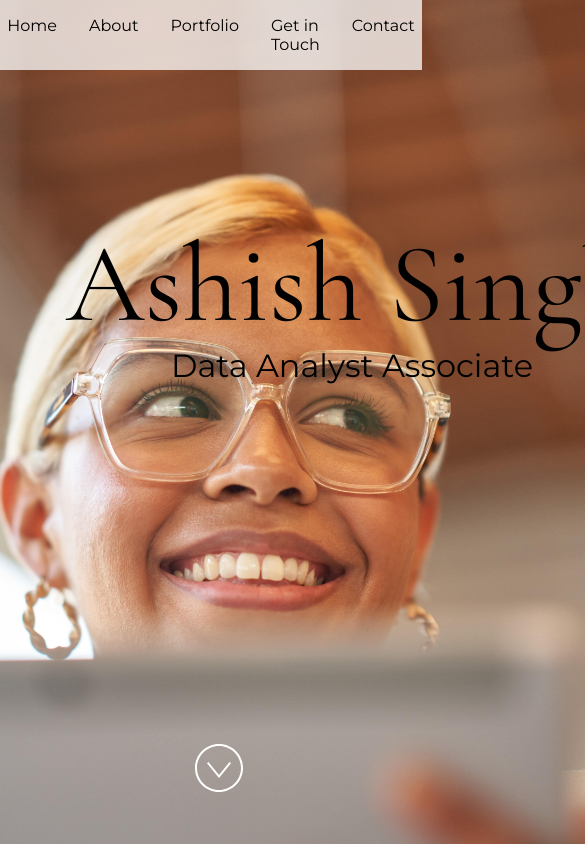
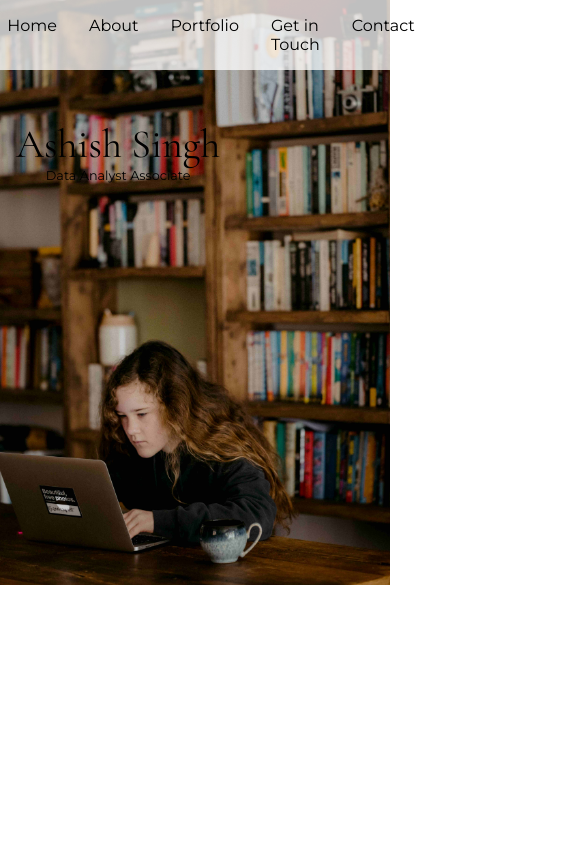
Before and after one commit to Ashish-NIT-Goa/my_portfolio, a React (Vite) app: page / in a window 390 px wide. Shown: the top 844 px of the page, 585 px wide, since content can reach past the window. Built offline with nearby package versions, Linux system fonts and the light colour scheme; grey boxes are pictures that could not be loaded.

Commit message:
Add responsivness till home

```diff
--- a/src/Components/About.jsx
+++ b/src/Components/About.jsx
@@ -52,7 +52,7 @@ const detailOrQuote =
 const About = () => {
   return (
     <section className="padding" id="about">
-      <img className="background" src={image} alt={imageAltText} />
+      <img className="about-background" src={image} alt={imageAltText} />
       <div className="about-container">
         <h2>About Myself</h2>
         <p className="large">{description}</p>
--- /dev/null
+++ b/src/Components/Home.css
@@ -0,0 +1,49 @@
+
+
+.name-title {
+    position: absolute;
+    top: 15rem;
+    left: 2rem;
+    width: 40rem;
+    text-align: center;
+}
+
+.arrow-down {
+    position: absolute;
+    bottom: 3rem;
+    left: 50%;
+}
+
+/* responsive styles */
+@media screen and (max-width: 600px) {
+    .home-background {
+        width: 100%;
+        height: auto;
+        /* max-height: 100px; */
+        content: url("../images/portrait-girl-with-laptop.jpg");
+      }
+
+    .name-title {
+        position: absolute;
+        top: 8rem;
+        left: 1rem;
+        width: auto;
+        text-align: left;
+    }
+
+    .name-title h1 {
+        font-size: 2.5rem;
+        margin-bottom: -1rem;
+    }
+
+    .name-title h2 {
+        font-size: 0.8rem;
+        margin-top: 0.5rem;
+        text-align: center;
+    }
+
+    .bounce {
+        height: 1.5rem;
+        width: 1.5rem;
+    }
+}
--- a/src/Components/Home.jsx
+++ b/src/Components/Home.jsx
@@ -8,6 +8,8 @@
 import React from "react";
 import arrowSvg from "../images/down-arrow.svg";
 import PropTypes from "prop-types";
+
+import "./Home.css";
 
 /**
  * Home background image
@@ -20,28 +22,21 @@ import PropTypes from "prop-types";
  * Need an image? Check out https://unsplash.com to download a photo you
  * freely use on your site.
  */
-import image from "../images/woman-with-tablet.jpg";
+import landscapeImage from "../images/woman-with-tablet.jpg";
+// import portraitImage from "../images/portrait-girl-with-laptop.jpg";
 
 const imageAltText = "Adult female in office setting leaning against a glass wall while holding a platinum Microsoft Surface Pro 7 in tablet mode preparing to write with Microsoft Surface Pen";
 
 const Home = ({ name, title }) => {
   return (
     <section id="home" className="min-height">
-      <img className="background" src={image} alt="" />
-      <div
-        style={{
-          position: "absolute",
-          top: "15rem",
-          left: "2rem",
-          width: "40rem",
-          textAlign: "center",
-        }}
-      >
+      <img className="home-background" src={landscapeImage} alt="" />
+      <div className="name-title">
         <h1>{name}</h1>
         <h2>{title}</h2>
       </div>
-      <div style={{ position: "absolute", bottom: "3rem", left: "50%" }}>
-        <img src={arrowSvg} style={{ height: "3rem", width: "3rem" }} alt={imageAltText} className="bounce"/>
+      <div className="arrow-down">
+        <img src={arrowSvg} alt={imageAltText} className="bounce"/>
       </div>
     </section>
   );
--- a/src/styles.css
+++ b/src/styles.css
@@ -35,7 +35,7 @@ section.padding {
   padding: 5rem 0;
 }
 
-section img.background {
+/* section img.background {
   height: 100%;
   left: 50%;
   object-fit: cover;
@@ -45,6 +45,30 @@ section img.background {
   transform: translate(-50%, 0);
   width: 100vmax;
   z-index: -1;
+} */
+
+.home-background {
+    height: 100%;
+    left: 50%;
+    object-fit: cover;
+    pointer-events: none;
+    position: absolute;
+    top: 0;
+    transform: translate(-50%, 0);
+    width: 100vmax;
+    z-index: -1;
+  }
+
+.about-background {
+    height: 100%;
+    left: 50%;
+    object-fit: cover;
+    pointer-events: none;
+    position: absolute;
+    top: 0;
+    transform: translate(-50%, 0);
+    width: 100vmax;
+    z-index: -1;
 }
 
 h1 {
@@ -157,6 +181,8 @@ img.socialIcon {
 
 /* animate the scroll down arrow in your Home component to bounce up and down on my page. */
 .bounce {
+  height: 3rem;
+  width: 3rem;
   animation: bounce 2s infinite;
 }
 @keyframes bounce {
@@ -252,3 +278,10 @@ img.socialIcon {
 #portfolio {
   padding-bottom: 0px;
 }
+
+/* add responsivness */
+/* @media screen and (max-width: 600px) {
+  #about {
+  margin-top: -10rem; /* adjust the margin-top value to reduce the gap
+  }
+} */
```
